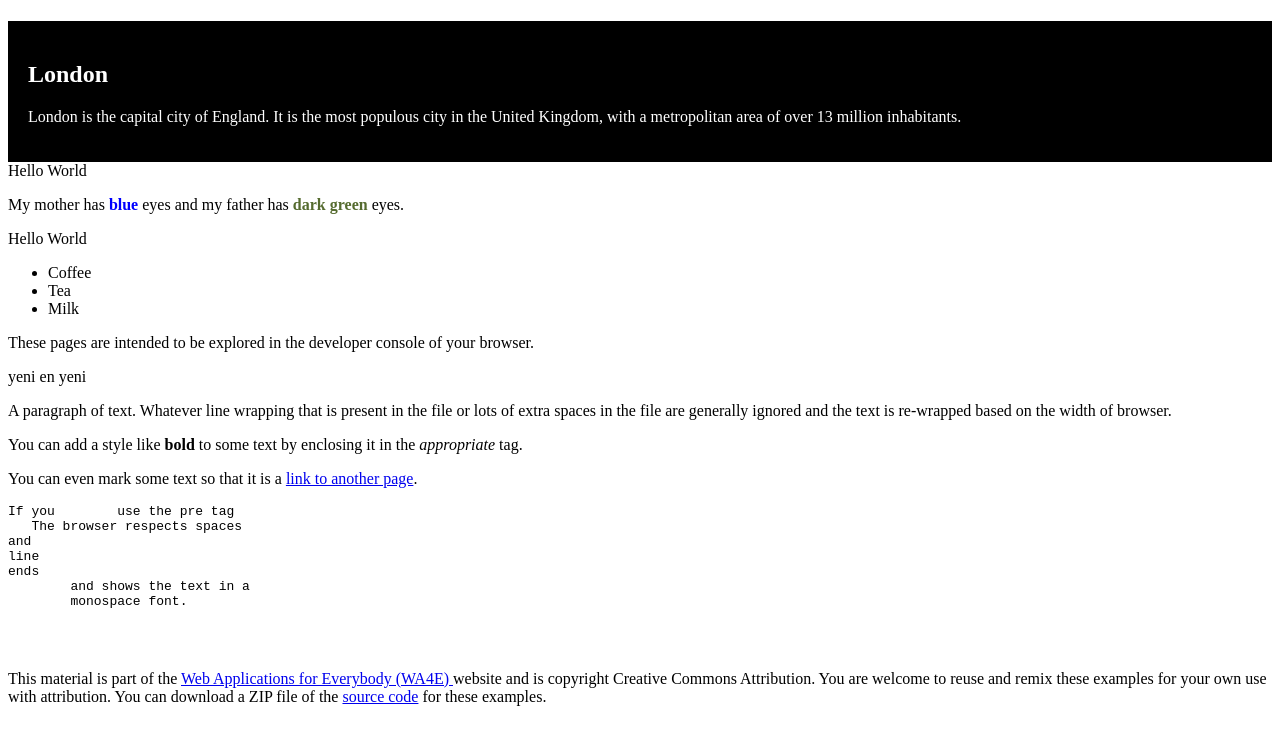
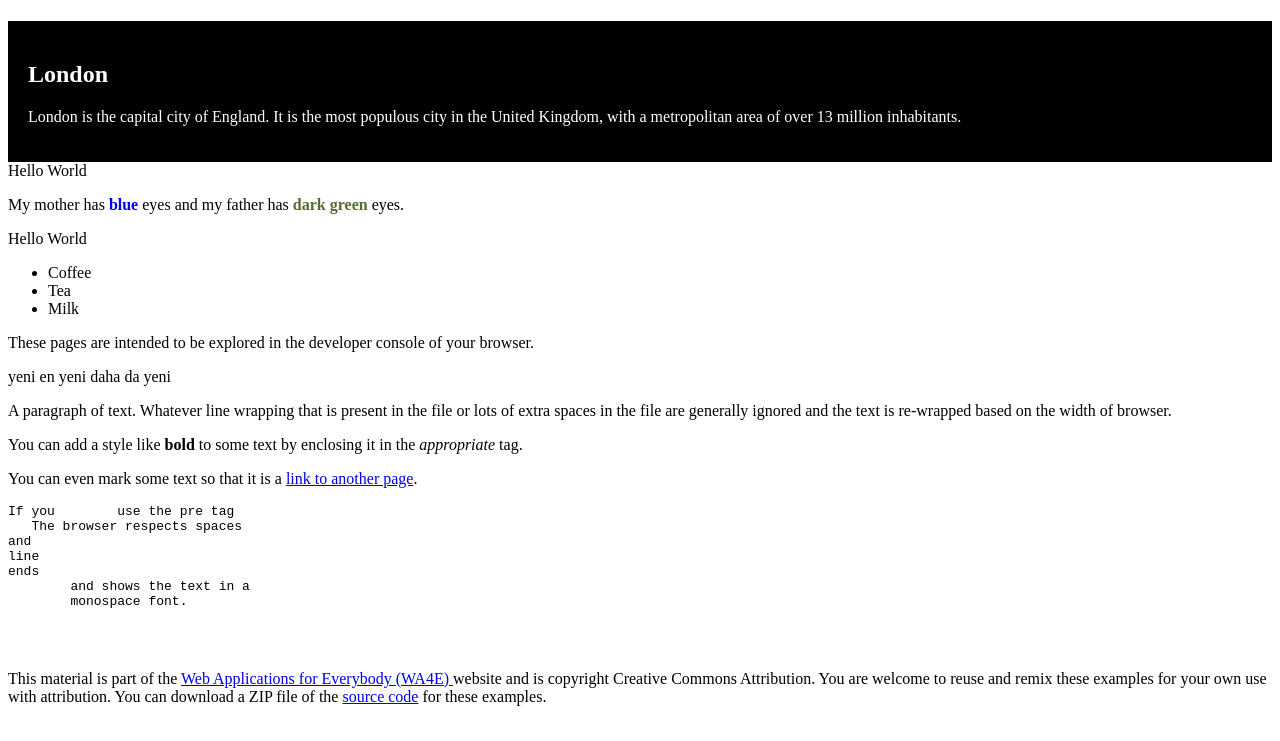
Before and after one commit to aylakhoca/ilk_projem, a plain HTML site: page index.html in a window 1280 px wide. Shown: the part 59-800 px from the top of the page. Drawn offline with Linux system fonts and the light colour scheme.

Commit message:
Update index.html

```diff
--- a/index.html
+++ b/index.html
@@ -21,7 +21,7 @@
 These pages are intended to be explored in the
 developer console of your browser.
 </p>
-yeni en yeni
+yeni en yeni daha da yeni
 <p>
 A paragraph of text.
 Whatever line wrapping that is present in the
```
